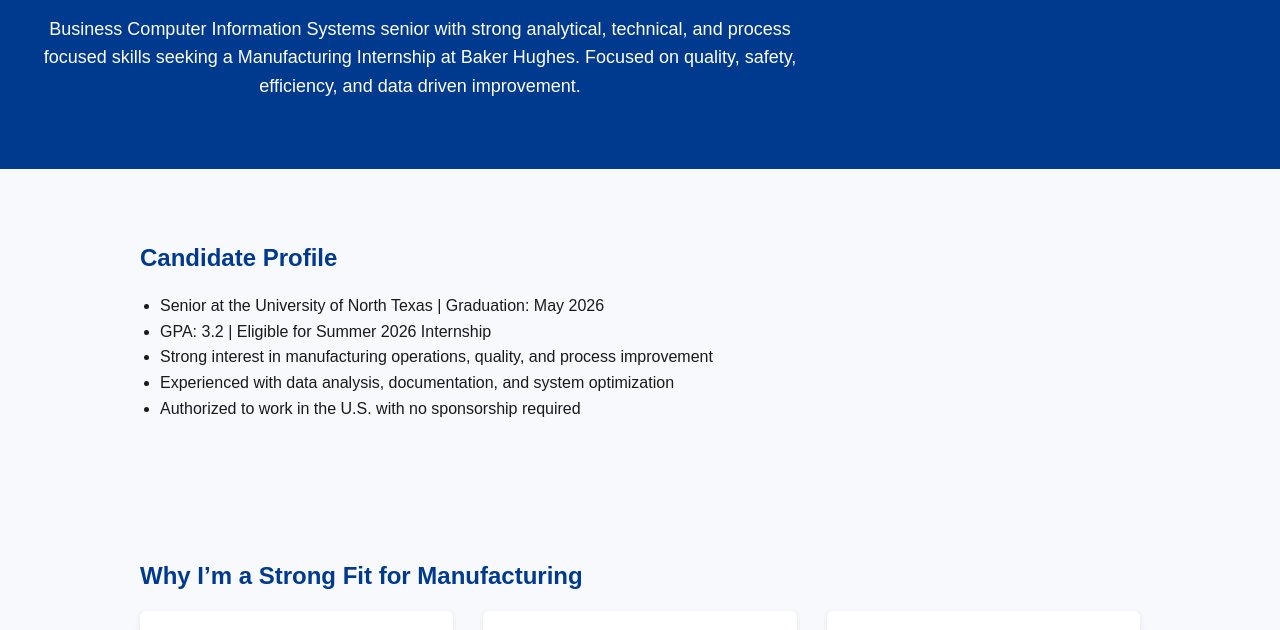
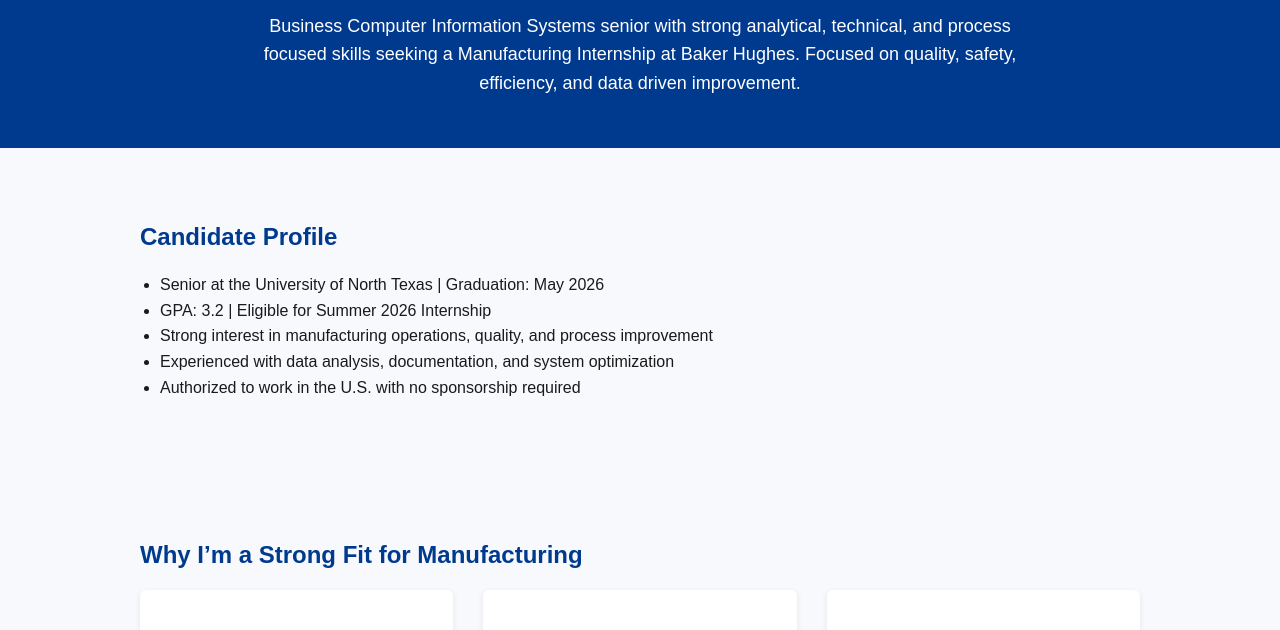
Before and after one commit to HemanthD916/Hemanth-Dhamodharan-Manufacturing-Summer-Internship-Website, a plain HTML site: page index.html in a window 1280 px wide. Shown: the part 111-741 px from the top of the page. Drawn offline with Linux system fonts and the light colour scheme.

Commit message:
Update index.html

```diff
--- a/index.html
+++ b/index.html
@@ -4,8 +4,6 @@
   <meta charset="UTF-8">
   <meta name="viewport" content="width=device-width, initial-scale=1.0">
   <title>Manufacturing Intern | Summer 2026 | Hemanth Dhamodharan</title>
-
-
 
   <style>
     body {
@@ -20,6 +18,7 @@
       background: #003a8f;
       color: white;
       padding: 50px 20px;
+      text-align: center;
     }
 
     header h1 {
@@ -30,6 +29,7 @@
     header p {
       font-size: 18px;
       max-width: 800px;
+      margin: 15px auto 0;
     }
 
     section {
@@ -71,9 +71,9 @@
 
 <body>
 
-<header style="text-align: center;">
+<header>
   <h1>Manufacturing – Summer Internship 2026</h1>
-  <p style="text-align: center;">
+  <p>
     Business Computer Information Systems senior with strong analytical, technical,
     and process focused skills seeking a Manufacturing Internship at Baker Hughes.
     Focused on quality, safety, efficiency, and data driven improvement.
```
